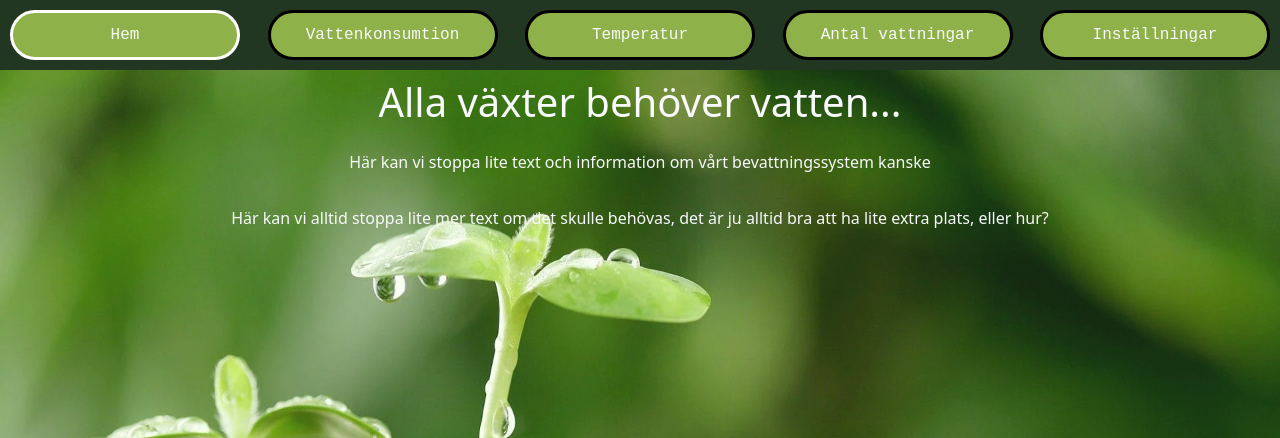
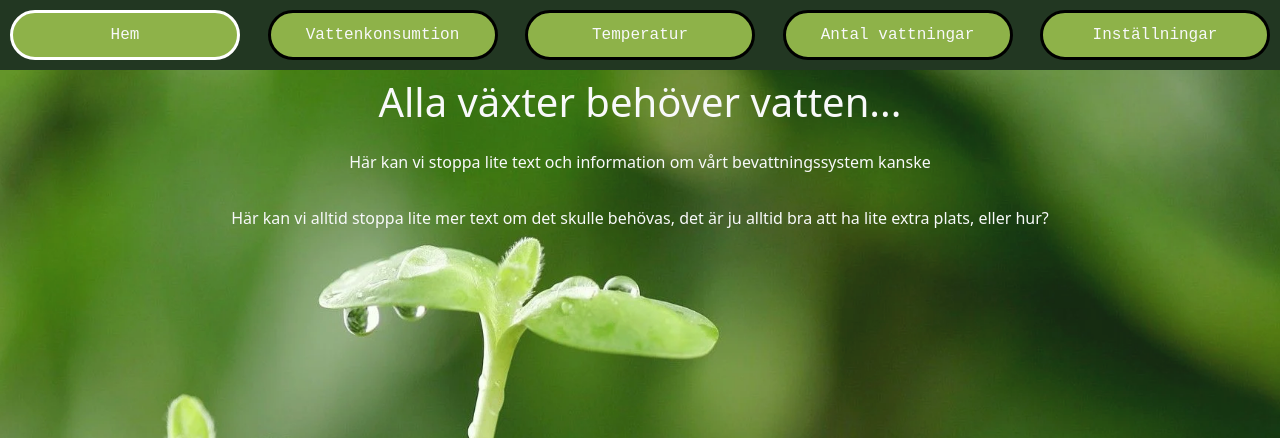
Before and after one commit to Anjo9814/Ny-version-av-bevattnarna, a Flask app: page / in a window 1280 px wide. Shown: the top 438 px of the page. Run offline with Flask 2, Linux system fonts and the light colour scheme.

Commit message:
Update style.css
Med denna kod så täcker bakgrunden hela skärmen för mig.  Testa gärna så att det inte blir konstigt på din dator. Har inte ändrat något i Body:after.

```diff
--- a/Application/static/css/style.css
+++ b/Application/static/css/style.css
@@ -1,12 +1,13 @@
 
+body{
+    min-height:100%;
+    background: url(sprouty.png);
+    background-size: cover;
+    background-repeat: no-repeat;
+    background-position: center center;
+    background-attachment: fixed;
+}
 
-body {
-    background: url(sprouty.png);
-    background-size: 100%;
-    background-repeat: no-repeat;
-    background-position: 0px 0px;
-    background-color: lavender;
-}
 
 body:after {
     content: " ";
```
